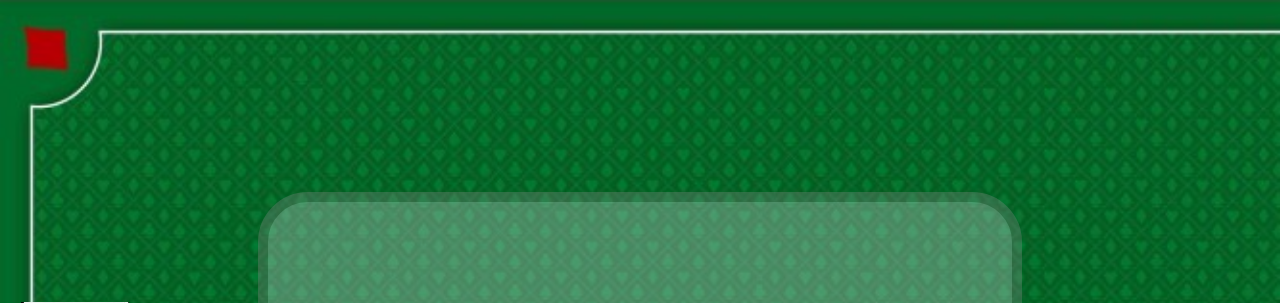
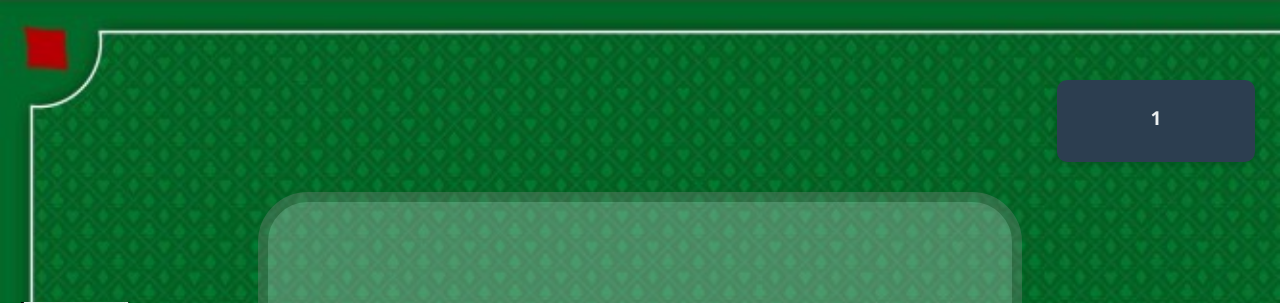
Before and after one commit to SeaCaulk/VSCode, a Flask app: a page that uses ENAC projects/BE/template/game.html in a window 1280 px wide. Shown: the part 70-373 px from the top of the page. Run offline with Flask 3, Linux system fonts and the light colour scheme; parts of the project's set-up code (start-up, migrations or seed data) failed here and were passed over; some libraries are stand-ins or nearby versions.

Commit message:
scoreboard good

```diff
--- a/ENAC projects/BE/jeu.py
+++ b/ENAC projects/BE/jeu.py
@@ -28,8 +28,14 @@
     with open("ENAC projects/BE/jeu.txt", "w") as file:
         file.write(f"{R}\n{scores}\n{cartesPosees}\n{Joueurs}\n{K}")
 
-def randomSet():
-    pass
+def score(player,L):
+    for i in L:
+        if Joueurs[player][i][1:] in ['7','8','9','10']:
+            scores[player]+=int(Joueurs[player][i][1:])
+        elif Joueurs[player][i][1:] in ['11','12','13']:
+            scores[player]+=10
+        elif Joueurs[player][i][1:]=='14':
+            scores[player]+=11
 
 def init(joueurs):
     R.clear()
@@ -43,6 +49,7 @@
     print(CartesC,type(CartesC))
     for joueur in joueurs:
         Joueurs[joueur]=[]
+        scores[joueur]=0
         for rand in range(14+i):
             print(len(CartesC))
             Joueurs[joueur].append(CartesC[-1])
@@ -81,10 +88,12 @@
         illegal=True
     elif all(inputlist[0][1:]==inputlist[i][1:] for i in range(len(inputlist))):
         cartesPosees.append(inputlist)
+        score(Id,l)
         for i in sorted(l,reverse=True):
             del Joueurs[Id][i]
     elif all(inputlist[0][0]==inputlist[i][0] for i in range(len(inputlist))) and all(inputlist[i][1:]==inputlist[i+1][1:]-1 for i in range(len(inputlist))):
         cartesPosees.append(inputlist)
+        score(Id,l)
         for i in sorted(l,reverse=True):
             del Joueurs[Id][i]
     else:
--- a/ENAC projects/BE/static/css/style.css
+++ b/ENAC projects/BE/static/css/style.css
@@ -13,11 +13,38 @@
     color: #444;
 }
 
-/* .bodybg {
-    min-height: 100vh;
+    .score-banner {
+    display: flex;
+    grid-area:1/5;
+    justify-content: center;
+    align-items: center;
+    background-color: #2c3e50;
+    color: #ecf0f1;
+    padding: 10px 20px;
+    border-radius: 10px;
+    margin: 20px auto;
+    width: 80%;
+    box-shadow: 0 4px 6px rgba(0, 0, 0, 0.1);
+  }
+
+    .player-score {
     display: flex;
     flex-direction: column;
-    } */
+    align-items: center;
+    margin: 0 20px;
+  }
+
+    .player-name {
+    font-size: 1.2rem;
+    font-weight: bold;
+    margin-bottom: 5px;
+  }
+
+    .score {
+    font-size: 1.5rem;
+    font-weight: bold;
+    color: #f39c12;
+  }
 
 
     input[type="checkbox"] {
--- a/ENAC projects/BE/template/game.html
+++ b/ENAC projects/BE/template/game.html
@@ -26,6 +26,18 @@
           {% endfor %}
         {%endif%}
 
+      </div>
+      <div class="score-banner">
+        <div class="player-score">
+          <span class="player-name">{{player}}</span>
+          <span class="score">{{ scores[player] }}</span>
+        </div>
+        {% if word=="H" %}
+        <div class="player-score">
+          <span class="player-name">{{other_player}}</span>
+          <span class="score">{{ scores[other_player] }}</span>
+        </div>
+        {% endif %}
       </div>
 
       <div class="containerforhands">
```
Also changed, not shown: ENAC projects/BE/jeu.txt (+5 -5 lines).
